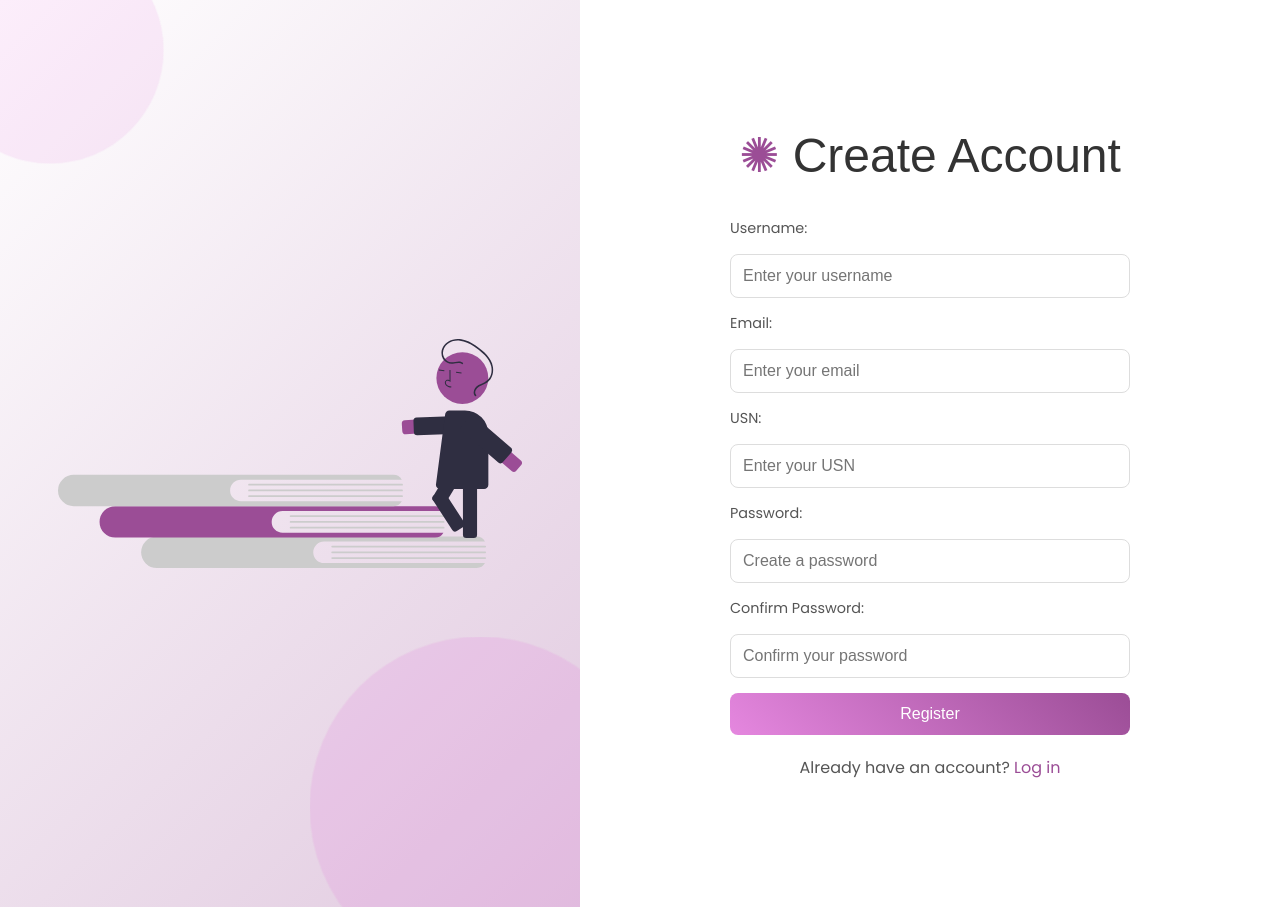
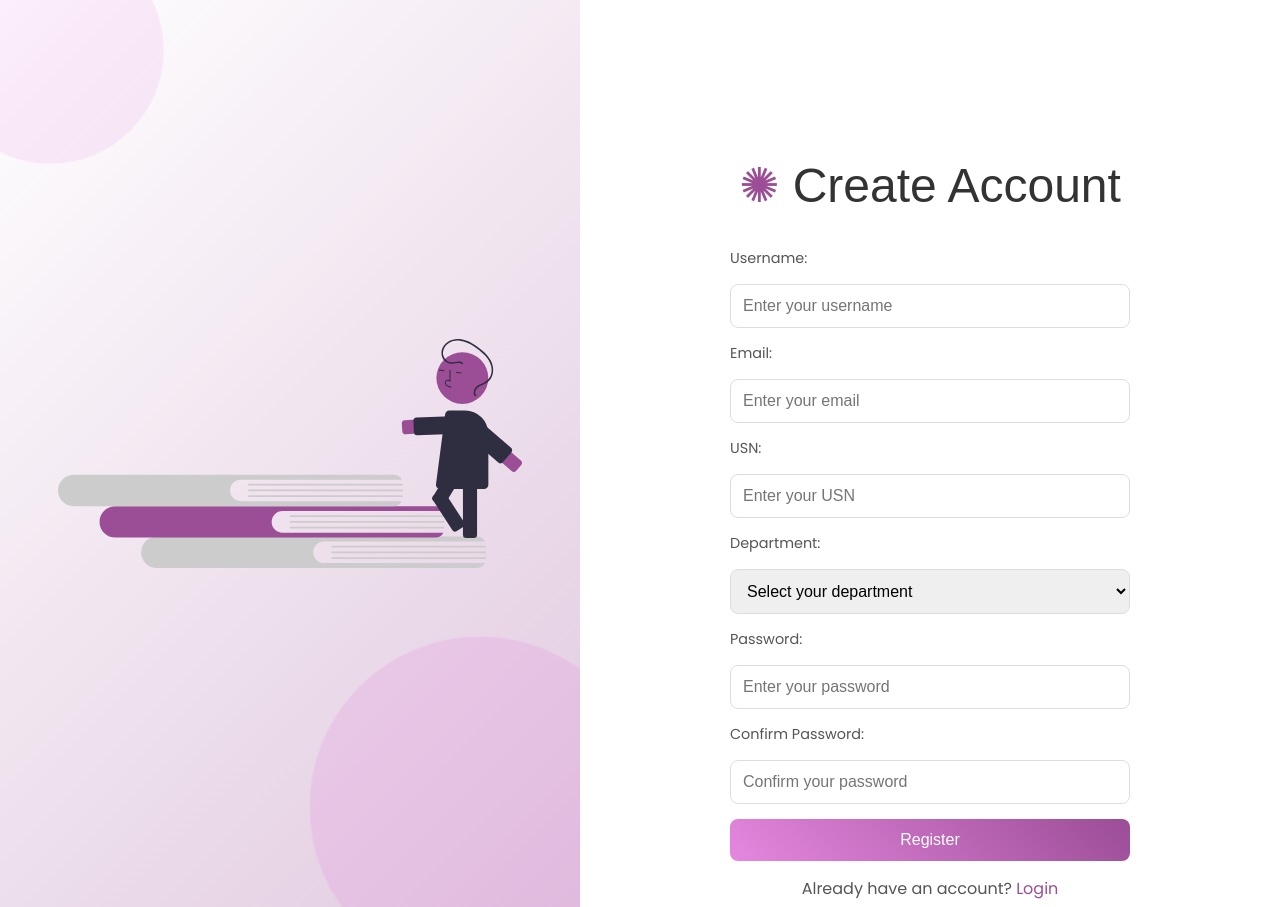
Before and after one commit to Niranjanmotagi/library-management, a PHP site: page /register.php in a window 1280 px wide. Run offline with PHP 8.4, Linux system fonts and the light colour scheme; a stand-in replaces the project's code that opens the database connection; some web fonts are replaced.

Commit message:
Update register.php

```diff
--- a/register.php
+++ b/register.php
@@ -3,7 +3,7 @@
 $servername = "localhost";
 $username = "root";
 $password = "";
-$dbname = "library_system";
+$dbname = "library_db";
 
 // Create connection
 $conn = new mysqli($servername, $username, $password, $dbname);
@@ -13,24 +13,25 @@ if ($conn->connect_error) {
     die("Connection failed: " . $conn->connect_error);
 }
 
-// Handle form submission
+// Variable to store error message
+$errorMessage = '';
+
 if ($_SERVER['REQUEST_METHOD'] === 'POST') {
-    $username = $_POST['username'];
-    $email = $_POST['email'];
-    $usn = $_POST['usn'];
+    $username = trim($_POST['username']);
+    $email = trim($_POST['email']);
+    $usn = trim($_POST['usn']);
+    $department = trim($_POST['department']);
     $password = $_POST['password'];
     $confirmPassword = $_POST['confirm-password'];
 
     // Validate email
     if (!filter_var($email, FILTER_VALIDATE_EMAIL)) {
-        echo "Invalid email address!";
-        exit;
+        $errorMessage = "Invalid email address!";
     }
 
     // Check if passwords match
     if ($password !== $confirmPassword) {
-        echo "Passwords do not match!";
-        exit;
+        $errorMessage = "Passwords do not match!";
     }
 
     // Check for existing username, email, or USN
@@ -41,33 +42,40 @@ if ($_SERVER['REQUEST_METHOD'] === 'POST') {
     $result = $checkStmt->get_result();
 
     if ($result->num_rows > 0) {
-        echo "Username, email, or USN already exists!";
-        exit;
+        $errorMessage = "Username, email, or USN already exists!";
     }
 
+    // If no errors, proceed with registration
+    if (empty($errorMessage)) {
         // Hash the password
         $hashedPassword = password_hash($password, PASSWORD_DEFAULT);
 
         // Insert into database
-    $insertSql = "INSERT INTO users (username, email, usn, password) VALUES (?, ?, ?, ?)";
+        $insertSql = "INSERT INTO users (username, email, usn, department, password) VALUES (?, ?, ?, ?, ?)";
         $insertStmt = $conn->prepare($insertSql);
-    $insertStmt->bind_param("ssss", $username, $email, $usn, $hashedPassword);
+        $insertStmt->bind_param("sssss", $username, $email, $usn, $department, $hashedPassword);
 
         if ($insertStmt->execute()) {
-        // Redirect to student dashboard
+            // Store session data and redirect to dashboard
+            session_start();
+            $_SESSION['username'] = $username;
+            $_SESSION['usn'] = $usn;
             header("Location: student_dashboard.php");
             exit;
         } else {
             error_log("Database error: " . $insertStmt->error);
-        echo "Something went wrong. Please try again later.";
+            $errorMessage = "Something went wrong. Please try again later.";
+        }
+
+        $insertStmt->close();
     }
 
     $checkStmt->close();
-    $insertStmt->close();
 }
 
 $conn->close();
 ?>
+
 
 <!DOCTYPE html>
 <html lang="en">
@@ -77,7 +85,7 @@ $conn->close();
   <!-- Google Fonts -->
   <link href="https://fonts.googleapis.com/css2?family=Arapey&family=Poppins:wght@400;500&display=swap" rel="stylesheet">
   <link rel="icon" href="bldea_logo.webp" type="image/x-icon">
-  <title>Register Page</title>
+  <title>Register Page | BLDEACET Central Library</title>
   <style>
     /* Reset styles */
     * {
@@ -160,10 +168,12 @@ $conn->close();
     }
 
     .right-section h1 {
+      margin-top: 150px;
       font-family: 'Arapey', sans-serif;
       font-weight: 300; /* Stronger font weight */
       font-size: 3rem; /* Larger font size */
       color: #333;
+      overflow-wrap: break-word; /* Ensure heading doesn't overflow */
       text-align: center;
       margin-bottom: 15px;
     }
@@ -185,12 +195,20 @@ $conn->close();
       color: #555;
     }
 
-    form input {
+    form input, form select {
       padding: 12px;
       font-size: 1rem;
       border: 1px solid #ddd;
       border-radius: 8px;
       transition: 0.3s;
+    }
+
+    form select {
+      color: #000000;
+    }
+
+    form select option[value=""] {
+      color: gray;
     }
 
     .switch {
@@ -221,6 +239,18 @@ $conn->close();
 
     .btn-primary:hover {
         background: linear-gradient(45deg, #222831, #000000); /* Purple gradient */
+    }
+
+      /* Error message style */
+      .error-message {
+      color: #95122c;
+      background:rgb(255, 255, 255, 1);
+      border: 1px solid #95122c; /* Darker red border */
+      padding: 15px;
+      border-radius: 50px;
+      margin-bottom: 20px;
+      font-size: 1rem;
+      text-align: center;
     }
 
     @keyframes fadeIn {
@@ -292,6 +322,9 @@ $conn->close();
     <div class="right-section">
       <h1><span>&#10042;</span> Create Account</h1>
       <form action="register.php" method="POST">
+      <?php if (!empty($errorMessage)): ?>
+          <div class="error-message"><?php echo $errorMessage; ?></div>
+        <?php endif; ?>
         <label for="username">Username:</label>
         <input type="text" id="username" name="username" placeholder="Enter your username" required>
 
@@ -301,28 +334,36 @@ $conn->close();
         <label for="usn">USN:</label>
         <input type="text" id="usn" name="usn" placeholder="Enter your USN" required>
 
+        <label for="department">Department:</label>
+        <select id="department" name="department" required>
+          <option value="">Select your department</option>
+          <option value="Computer Science">Computer Science</option>
+          <option value="Electronics">Electronics</option>
+          <option value="Mechanical">Mechanical</option>
+          <option value="Civil">Civil</option>
+          <option value="Electrical">Electrical</option>
+        </select>
+
         <label for="password">Password:</label>
-        <input type="password" id="password" name="password" placeholder="Create a password" required>
+        <input type="password" id="password" name="password" placeholder="Enter your password" required>
 
         <label for="confirm-password">Confirm Password:</label>
         <input type="password" id="confirm-password" name="confirm-password" placeholder="Confirm your password" required>
 
         <button type="submit" class="btn-primary">Register</button>
+
+        <div class="switch">
+          <p>Already have an account? <a href="login.php">Login</a></p>
+        </div>
       </form>
-      <p class="switch">Already have an account? <a href="login.php">Log in</a></p>
     </div>
   </div>
+
   <script>
-document.getElementById('registration-form').addEventListener('submit', function (e) {
-  const password = document.getElementById('password').value;
-  const confirmPassword = document.getElementById('confirm-password').value;
-
-  if (password !== confirmPassword) {
-    alert('Passwords do not match!');
-    e.preventDefault();
+    // Function to close the error message
+    function closeErrorMessage() {
+      document.getElementById("error-message").style.display = 'none';
     }
-});
-
   </script>
 </body>
 </html>
```
Lines whose indentation alone changed are shown as unchanged.
